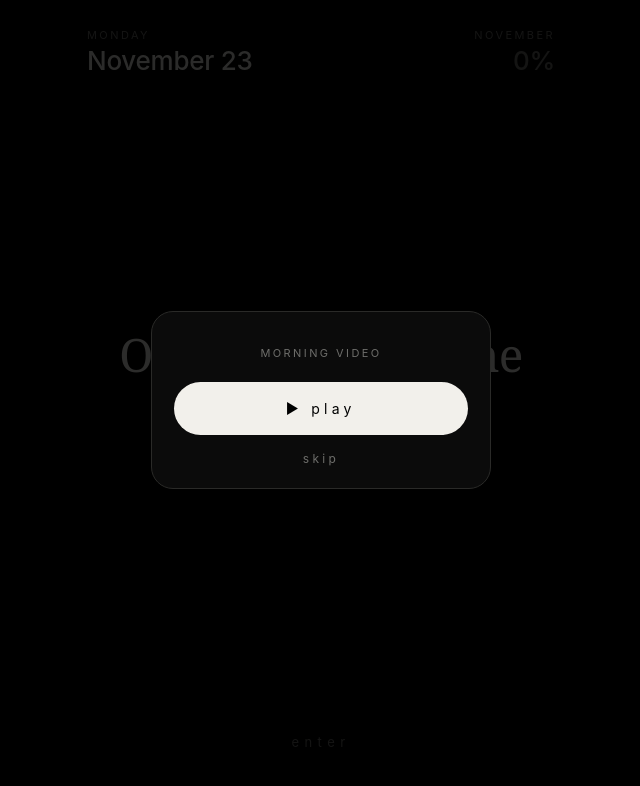
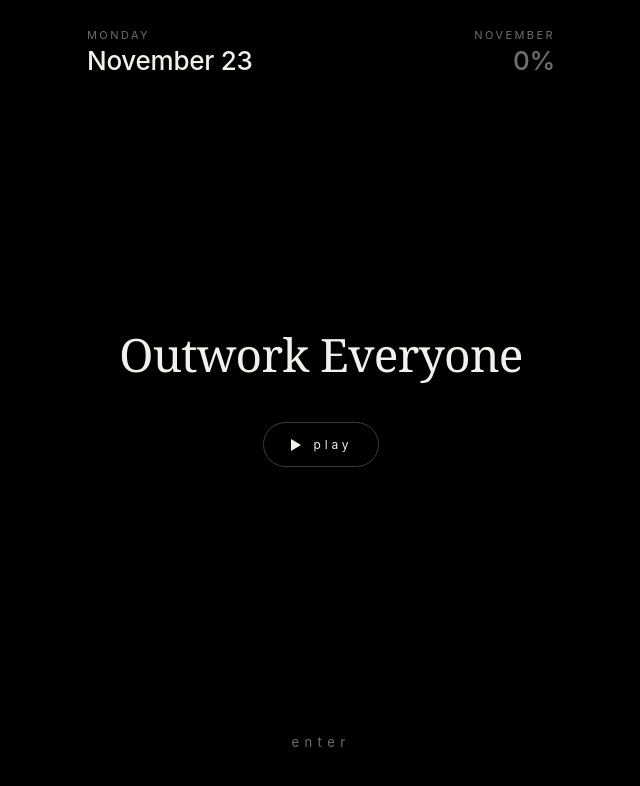
Before and after one commit to mrjoshuatam1-gif/tracker, a plain HTML site: page index.html in a window 1280 px wide. Shown: the whole page, without its empty margins (319-959 px from the left). Drawn offline with Linux system fonts and the light colour scheme; no server answers.

Commit message:
Remove video popup; play button shows one video per day
Co-Authored-By: Claude Opus 5.5 <noreply@anthropic.com>
Claude-Session: https://claude.ai/code/session_01RqXiaquzqhwcB1Vs9tjp8j

```diff
--- a/index.html
+++ b/index.html
@@ -71,18 +71,6 @@
   }
   #play:active{background:var(--bone);color:#000;}
   #play svg{width:12px;height:12px;fill:currentColor;}
-  #vid{position:fixed;inset:0;z-index:50;background:rgba(0,0,0,.82);display:none;
-    align-items:center;justify-content:center;padding:24px;}
-  #vid.on{display:flex;animation:fade .35s ease both;}
-  #vid .box{width:100%;max-width:340px;text-align:center;border:.5px solid var(--seam);
-    border-radius:22px;background:#0b0b0b;padding:34px 22px 18px;}
-  #vid .vgo{display:flex;align-items:center;justify-content:center;gap:12px;width:100%;
-    padding:18px 0;border-radius:999px;background:var(--bone);color:#000;text-decoration:none;
-    font-family:var(--sans);font-size:14px;letter-spacing:.3em;text-transform:lowercase;margin-top:22px;}
-  #vid .vgo svg{width:13px;height:13px;fill:currentColor;}
-  #vid .vskip{background:none;border:0;color:var(--ash);font-family:var(--sans);font-size:12px;
-    letter-spacing:.28em;text-transform:lowercase;padding:16px 20px 4px;cursor:pointer;}
-
   /* rows */
   .rows{margin-top:24px;}
   .row{
@@ -224,7 +212,7 @@
     <div class="qwrap">
       <div id="quote">&nbsp;</div>
       <div id="attrib">&nbsp;</div>
-      <button id="play" style="display:none;"><svg viewBox="0 0 10 12" aria-hidden="true"><path d="M0 0l10 6-10 6z"/></svg>play</button>
+      <a id="play" target="_blank" rel="noopener" style="display:none;"><svg viewBox="0 0 10 12" aria-hidden="true"><path d="M0 0l10 6-10 6z"/></svg>play</a>
     </div>
     <button id="enter">enter</button>
   </section>
@@ -273,14 +261,6 @@
     <nav style="margin-top:auto;"><button data-menu>Menu</button></nav>
   </section>
 
-</div>
-
-<div id="vid">
-  <div class="box">
-    <div class="eyebrow">Morning video</div>
-    <a class="vgo" id="vgo" target="_blank" rel="noopener"><svg viewBox="0 0 10 12" aria-hidden="true"><path d="M0 0l10 6-10 6z"/></svg>play</a>
-    <button class="vskip" id="vclose">skip</button>
-  </div>
 </div>
 
 <div id="sheet"><div class="sbg"></div><div class="sin" id="sin"></div></div>
@@ -469,18 +449,12 @@ function ytId(u){
   return m?m[1]:(/^[\w-]{11}$/.test(u)?u:null);
 }
 const VIDS=(window.EVOLVE_VIDEOS||[]).map(ytId).filter(Boolean);
-let vidPick=null;
-function pickVid(not){
-  if(VIDS.length<2)return VIDS[0];
-  let v;do{v=VIDS[Math.floor(Math.random()*VIDS.length)];}while(v===not);
-  return v;
+/* same video all day, a new one each day, in order */
+function todaysVid(){
+  if(!VIDS.length)return null;
+  const d=new Date(),day=Math.floor(Date.UTC(d.getFullYear(),d.getMonth(),d.getDate())/864e5);
+  return VIDS[day%VIDS.length];
 }
-function openVid(id){
-  if(!id)return;
-  document.getElementById("vgo").href="https://www.youtube.com/watch?v="+id;
-  document.getElementById("vid").classList.add("on");
-}
-function closeVid(){document.getElementById("vid").classList.remove("on");}
 
 function paintHome(){
   document.getElementById("h-day").textContent=DAYS[today.getDay()];
@@ -496,7 +470,8 @@ function paintHome(){
   el.style.animation="none";at.style.animation="none";el.offsetHeight;
   el.style.animation="";at.style.animation="";
   const pl=document.getElementById("play");
-  if(VIDS.length){vidPick=pickVid(vidPick);pl.style.display="";}
+  const vid=todaysVid();
+  if(vid){pl.href="https://www.youtube.com/watch?v="+vid;pl.style.display="";}
   else pl.style.display="none";
 }
 
@@ -686,18 +661,14 @@ function openMenu(){
 }
 
 document.getElementById("enter").onclick=()=>go("today");
-document.getElementById("play").onclick=()=>openVid(vidPick);
-document.getElementById("vgo").addEventListener("click",()=>setTimeout(closeVid,300));
-document.getElementById("vclose").onclick=closeVid;
 document.querySelectorAll("nav button[data-menu]").forEach(b=>b.onclick=openMenu);
 document.querySelector(".sbg").onclick=closeMenu;
 document.getElementById("td-add").onclick=addTodo;
 document.getElementById("td-in").onkeydown=e=>{if(e.key==="Enter")addTodo();};
 document.getElementById("flag").onclick=()=>{lastErr="";sync();};
-document.addEventListener("keydown",e=>{if(e.key==="Escape"){closeMenu();closeVid();}});
+document.addEventListener("keydown",e=>{if(e.key==="Escape")closeMenu();});
 
 paintHome();paintToday();paintMonth(false);paintTodo();sync();
-openVid(vidPick);
 document.addEventListener("visibilitychange",()=>{if(!document.hidden)sync();});
 window.addEventListener("online",sync);
 </script>
--- a/videos.js
+++ b/videos.js
@@ -1,9 +1,9 @@
 /* ============================================================
    YOUR MORNING VIDEOS.
 
-   Each time you open the app, a popup picks one of these at
-   random. Press play and it opens in YouTube. "skip" closes it.
-   The play button on the home screen brings the popup back.
+   The play button under your quote opens one of these in
+   YouTube. It stays the same all day and moves to the next
+   one each day, going down the list and starting over.
 
    Add one:   copy the YouTube link, paste it in quotes,
               comma at the end. Any YouTube link works
```
